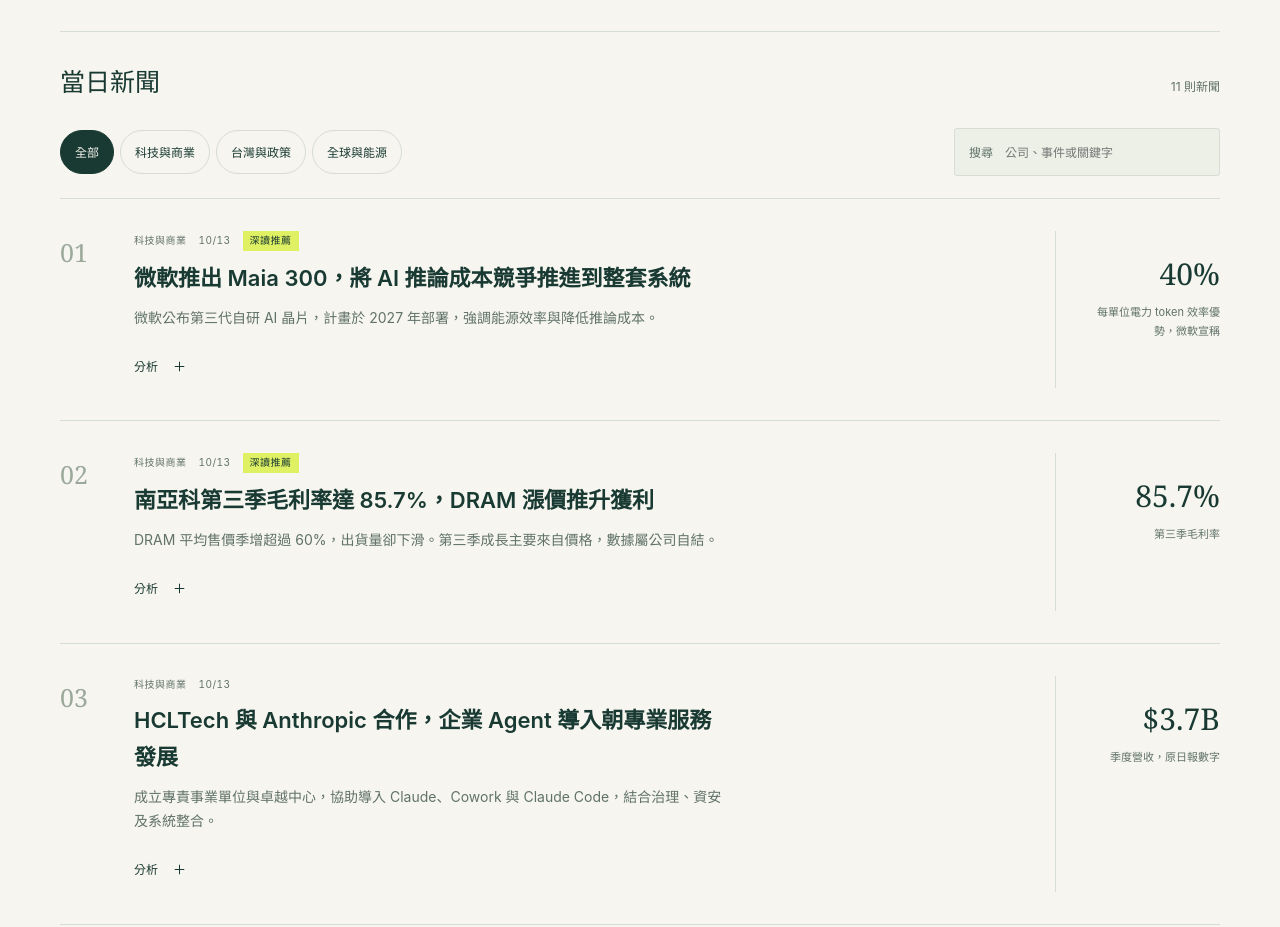
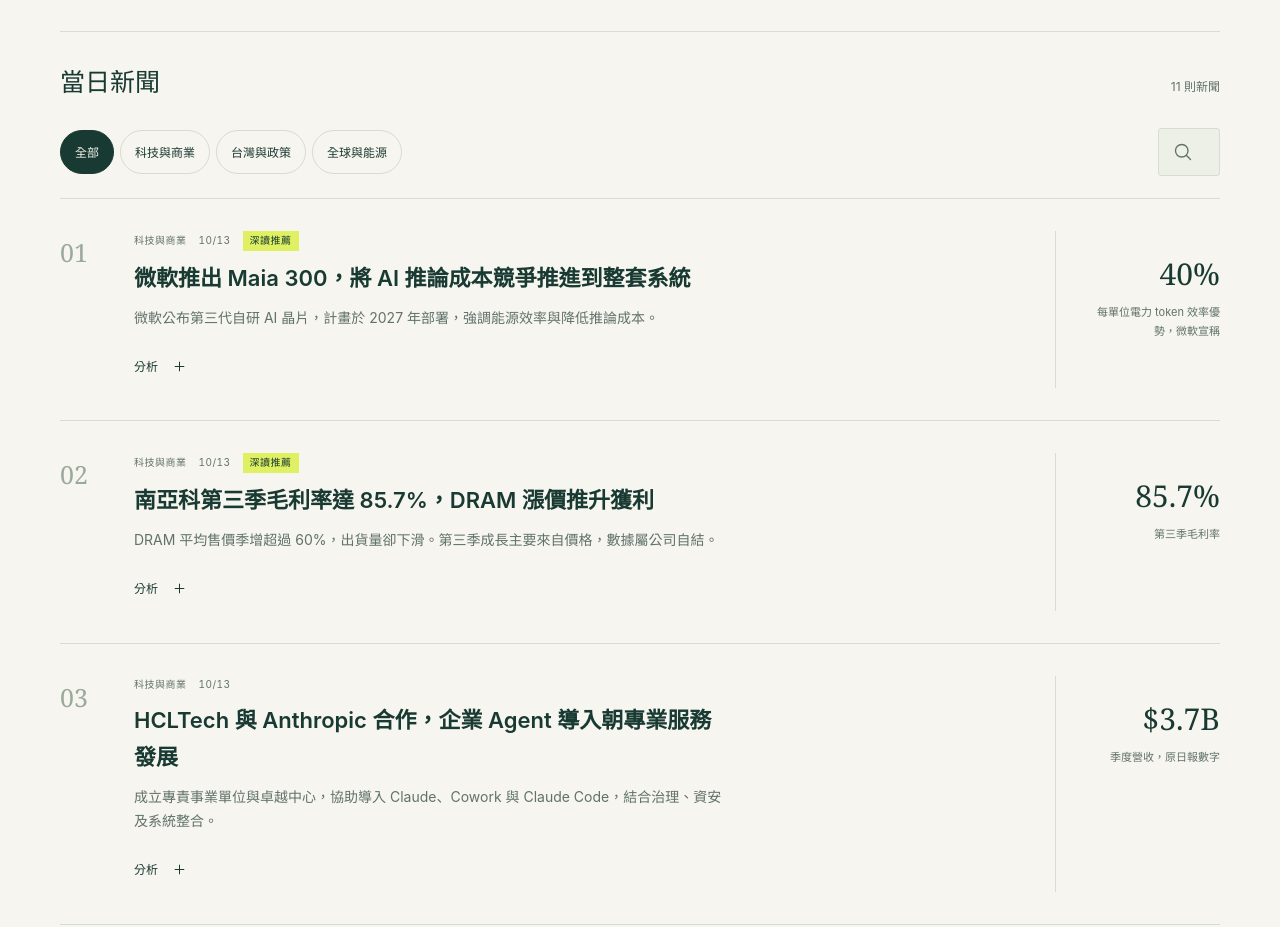
Before and after one commit to aiwlulu/daily-brief-site, a website with bundled scripts: page docs/index.html in a window 1280 px wide. Shown: the part 960-1887 px from the top of the page. Built offline with nearby package versions, Linux system fonts and the light colour scheme.

Commit message:
fix(ui): replace wrapping search label with magnifier icon
Keep a dedicated accessible label and a fixed-width SVG icon while the input fills the remaining space on mobile.

```diff
--- a/docs/app.js
+++ b/docs/app.js
@@ -283,3 +283,5 @@
 addEventListener('scroll',readingProgress,{passive:true});addEventListener('resize',readingProgress);
 
 el('previous').replaceChildren(icon('left'));el('next').replaceChildren(icon('right'));el('clear-search').replaceChildren(icon('close'));document.querySelector('.calendar-glyph').append(icon('calendar'));
+
+el('search-icon').append(icon('search'));
--- a/docs/icons.mjs
+++ b/docs/icons.mjs
@@ -1,4 +1,5 @@
 const paths={
+ search:'M18 10.5a7.5 7.5 0 1 1-15 0 7.5 7.5 0 0 1 15 0 M16 16l5 5',
  printer:'M6 9V3h12v6 M6 18H4a2 2 0 0 1-2-2v-5a2 2 0 0 1 2-2h16a2 2 0 0 1 2 2v5a2 2 0 0 1-2 2h-2 M6 14h12v8H6z M18 12h.01',
  today:'M8 2v4 M16 2v4 M3 10h18 M5 4h14a2 2 0 0 1 2 2v14a2 2 0 0 1-2 2H5a2 2 0 0 1-2-2V6a2 2 0 0 1 2-2 M9 14h6v5H9z',
  week:'M8 2v4 M16 2v4 M3 10h18 M5 4h14a2 2 0 0 1 2 2v14a2 2 0 0 1-2 2H5a2 2 0 0 1-2-2V6a2 2 0 0 1 2-2 M7 14h10 M7 18h10',
--- a/docs/index.html
+++ b/docs/index.html
@@ -57,7 +57,7 @@
     <section class="deep" aria-labelledby="deep-title"><div class="section-top"><h2 id="deep-title">本期深讀</h2><span id="deep-sub">三個值得多停留的問題</span></div><div id="deep-links" class="deep-grid"></div></section>
     <section id="stories" class="news" aria-labelledby="news-title">
       <div class="section-top"><h2 id="news-title">今日新聞</h2><span id="count" role="status" aria-live="polite"></span></div>
-      <div class="toolbar"><div id="filters" class="filters" role="group" aria-label="新聞分類"></div><label class="search"><span id="search-label">搜尋</span><input id="search" type="text" placeholder="公司、事件或關鍵字" autocomplete="off"><button id="clear-search" class="clear-search" type="button" aria-label="清除搜尋" hidden>×</button></label></div>
+      <div class="toolbar"><div id="filters" class="filters" role="group" aria-label="新聞分類"></div><label class="search"><span id="search-label" class="sr-only">搜尋</span><span id="search-icon" class="search-glyph" aria-hidden="true"></span><input id="search" aria-labelledby="search-label" type="text" placeholder="公司、事件或關鍵字" autocomplete="off"><button id="clear-search" class="clear-search" type="button" aria-label="清除搜尋" hidden>×</button></label></div>
       <div id="news-list"></div><p id="empty" hidden>找不到符合條件的新聞。</p>
     </section>
     <section class="context" aria-labelledby="context-title"><div class="section-top"><h2 id="context-title">產業脈絡</h2><span>CONTEXT</span></div><div id="context-content"></div></section>
--- a/docs/style.css
+++ b/docs/style.css
@@ -84,3 +84,5 @@
   .edition-meta{font-size:12px}.lead .eyebrow{font-size:11px}
   .masthead nav{gap:8px}.masthead nav button{width:44px;height:44px}
 }
+
+.search-glyph{display:grid;place-items:center;flex:none;width:20px;height:20px;color:var(--muted)}.search-glyph .icon{width:20px;height:20px}.search input{flex:1;min-width:0;width:0}.search:focus-within .search-glyph{color:var(--ink)}
```
